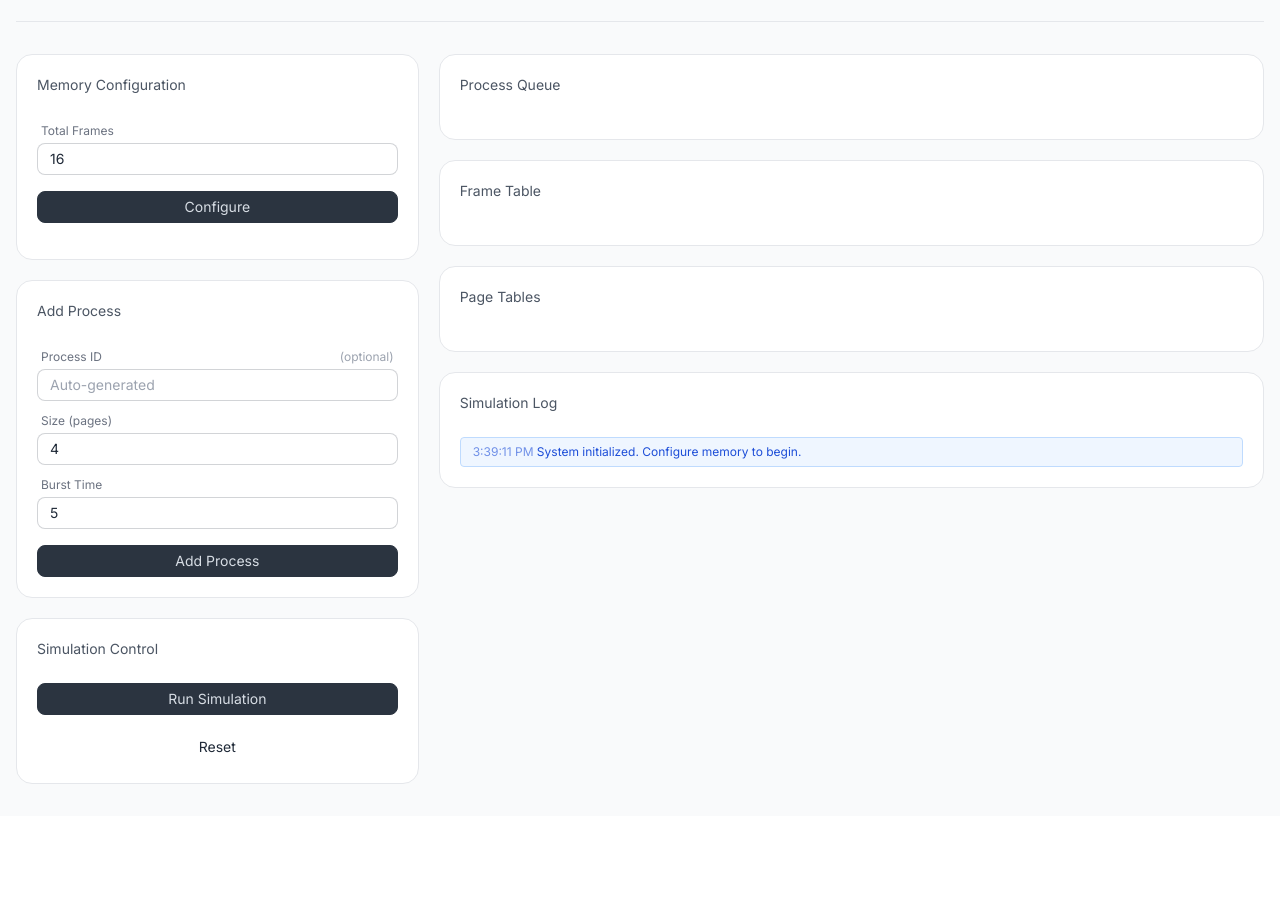
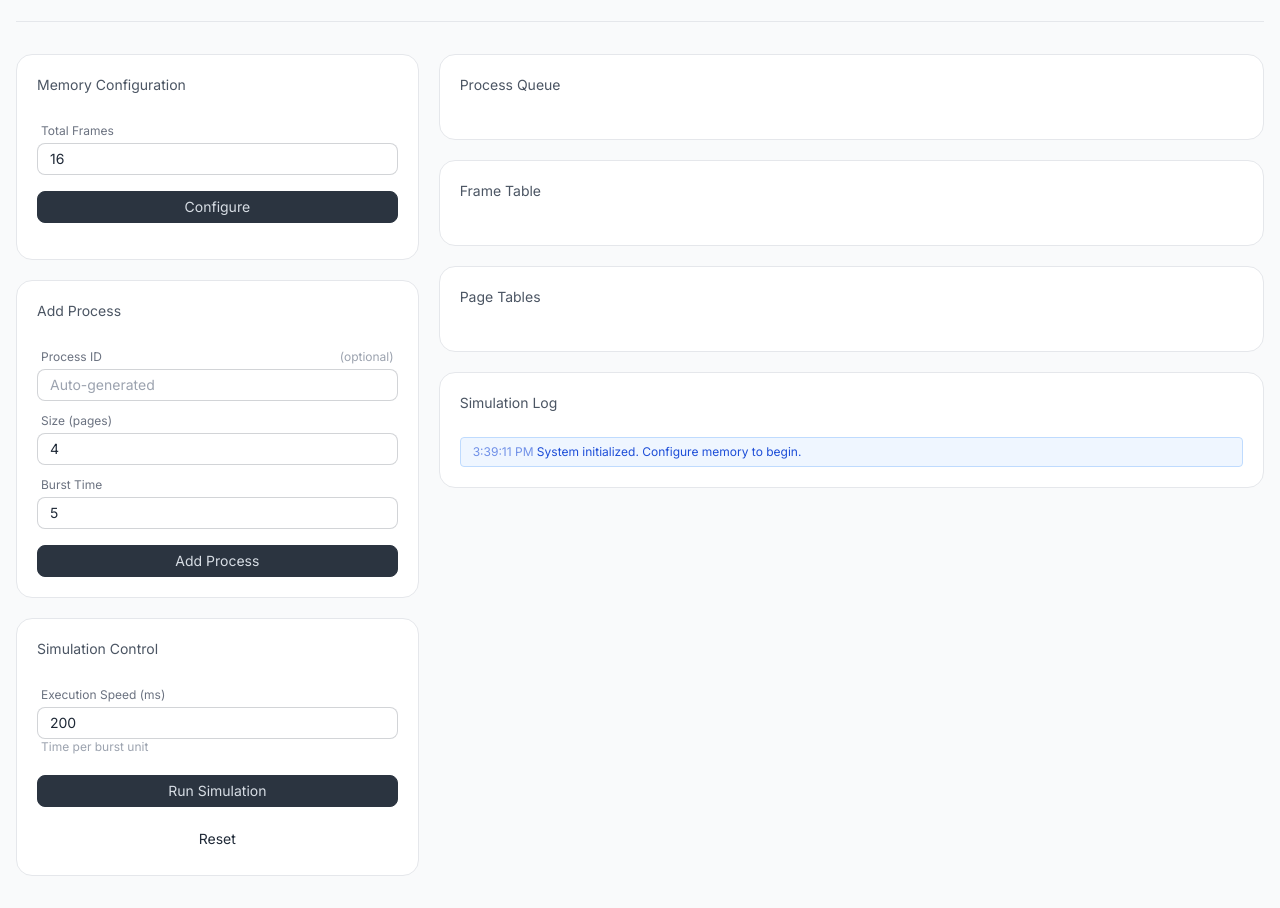
Before and after one commit to Juan-Hernandez-Dev/SJB_3B, a plain HTML site: page index.html in a window 1280 px wide. Shown: the part 91-999 px from the top of the page. Before the commit the page ends 907 px from the top, so only its background shows below. Drawn offline with nearby package versions, Linux system fonts and the light colour scheme.

Commit message:
custom burst time

```diff
--- a/index.html
+++ b/index.html
@@ -175,6 +175,27 @@
           <div class="card bg-white">
             <div class="card-body p-5">
               <h2 class="text-sm text-gray-600 mb-4">Simulation Control</h2>
+              <div class="form-control mb-3">
+                <label class="label py-1">
+                  <span class="label-text text-xs text-gray-500"
+                    >Execution Speed (ms)</span
+                  >
+                </label>
+                <input
+                  type="number"
+                  id="executionSpeed"
+                  value="200"
+                  min="50"
+                  max="2000"
+                  step="50"
+                  class="input input-bordered input-sm"
+                />
+                <label class="label py-0">
+                  <span class="label-text-alt text-xs text-gray-400"
+                    >Time per burst unit</span
+                  >
+                </label>
+              </div>
               <button
                 onclick="runSimulation()"
                 class="btn btn-sm btn-neutral w-full mb-2"
--- a/simulator.js
+++ b/simulator.js
@@ -178,8 +178,10 @@ async function executeProcess(process) {
   addLog(`Process ${process.id} allocated ${process.size} frames`, "success");
 
   // Simulate execution (burst time)
+  const executionSpeed =
+    parseInt(document.getElementById("executionSpeed").value) || 200;
   for (let i = 0; i < process.burstTime; i++) {
-    await sleep(200);
+    await sleep(executionSpeed);
     addLog(
       `${process.id} executing... (${i + 1}/${process.burstTime})`,
       "info"
```
Also changed, not shown: 1 other file.
